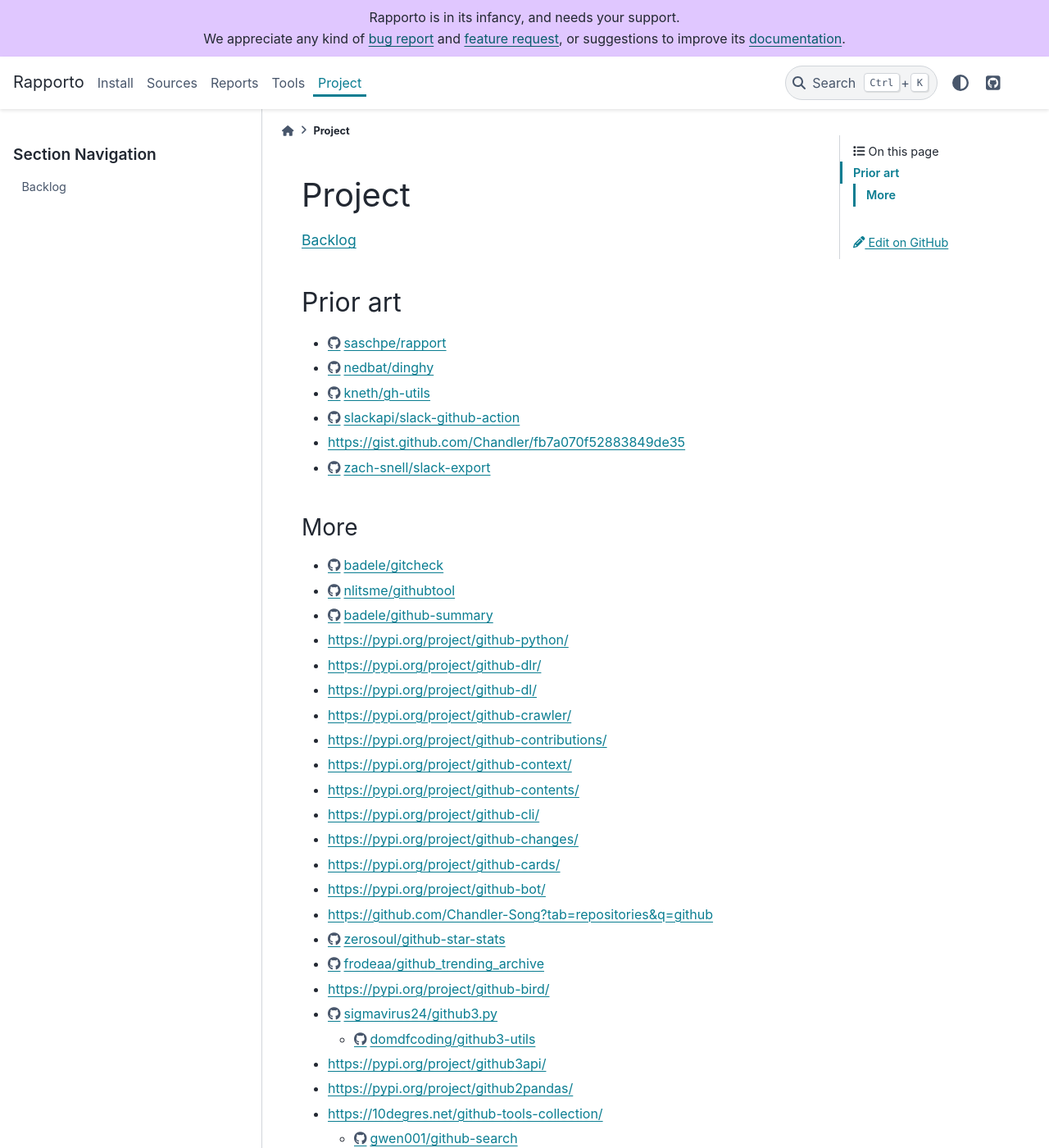
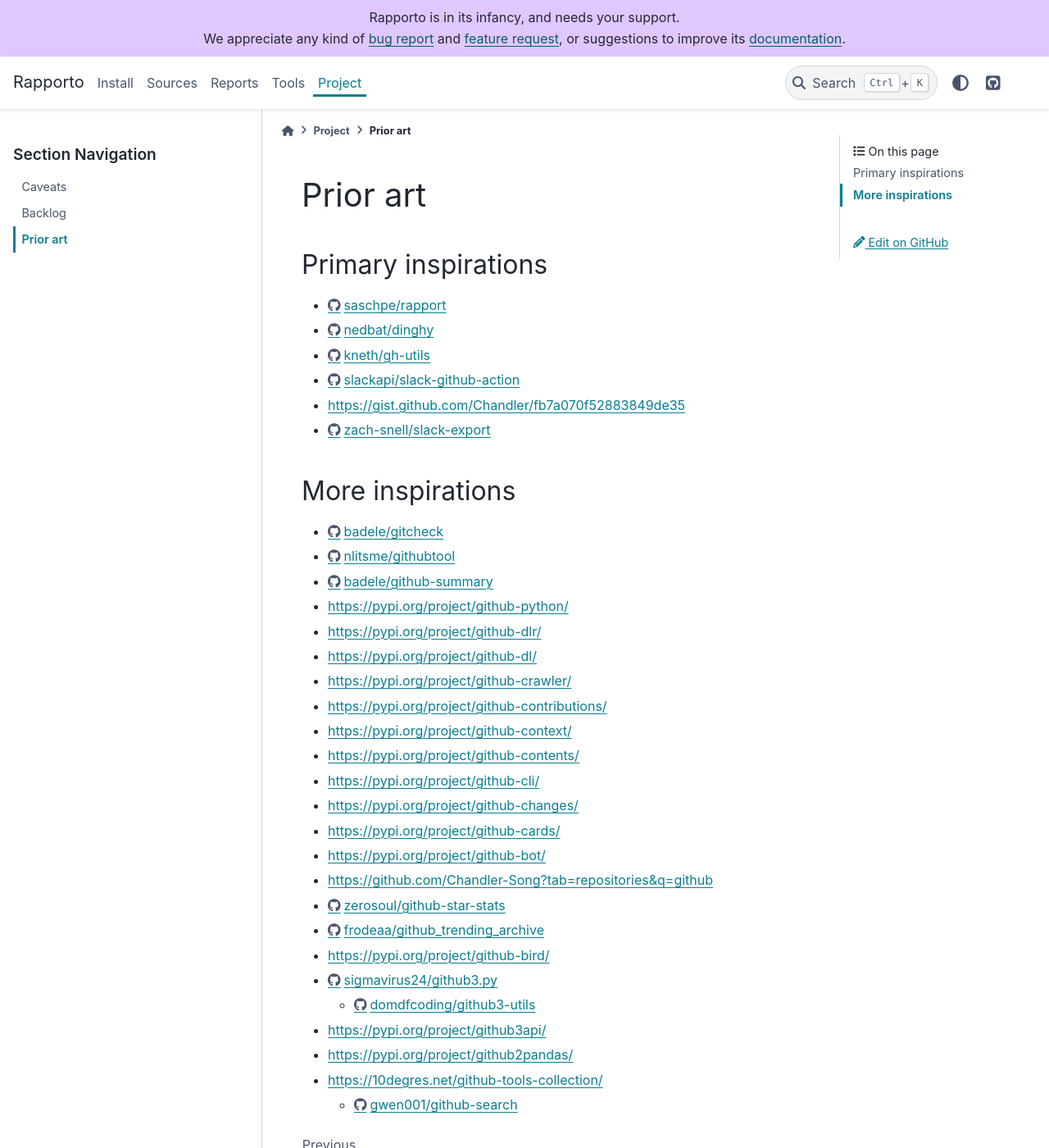
Before and after one commit to tech-writing/rapporto, a Sphinx documentation site: the page built from docs/project/prior-art.md, in a window 1280 px wide and 1400 px high. Shown: the whole window at 82% size. Built offline with Sphinx 7.4.7 and the PyData theme 0.15.4, drawn with Linux system fonts in a browser that asks for light colours; some of the changed text lies outside the part shown.

Commit message:
Documentation: Refactor "Project" section, add "Caveats"

````diff
--- a/docs/conf.py
+++ b/docs/conf.py
@@ -134,7 +134,7 @@
 # Configure sphinxext-opengraph
 ogp_site_url = "https://rapporto.readthedocs.io/"
 ogp_enable_meta_description = True
-# ogp_image = "http://example.org/image.png"
+ogp_image = "https://github.com/user-attachments/assets/bb775ff8-95dd-47f9-a593-37a04757e4d8"
 # ogp_description_length = 300
 
 
--- a/docs/project.md
+++ b/docs/project/prior-art.md
@@ -1,13 +1,6 @@
-# Project
+# Prior art
 
-```{toctree}
-:maxdepth: 1
-
-Changelog <changes>
-Backlog <backlog>
-```
-
-## Prior art
+## Primary inspirations
 - https://github.com/saschpe/rapport
 - https://github.com/nedbat/dinghy
 - https://github.com/kneth/gh-utils
@@ -15,7 +8,7 @@
 - https://gist.github.com/Chandler/fb7a070f52883849de35
 - https://github.com/zach-snell/slack-export
 
-### More
+## More inspirations
 - https://github.com/badele/gitcheck
 - https://github.com/nlitsme/githubtool
 - https://github.com/badele/github-summary
````
Also changed, not shown: docs/backlog.md (+1 -1 lines), docs/index.md (+8 -2 lines), docs/project/caveats.md (added, +34 -0 lines), docs/project/index.md (added, +21 -0 lines).
